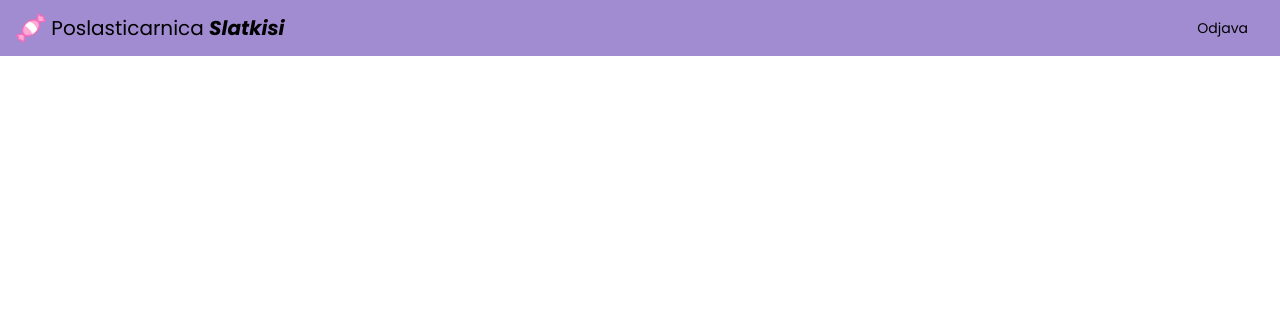
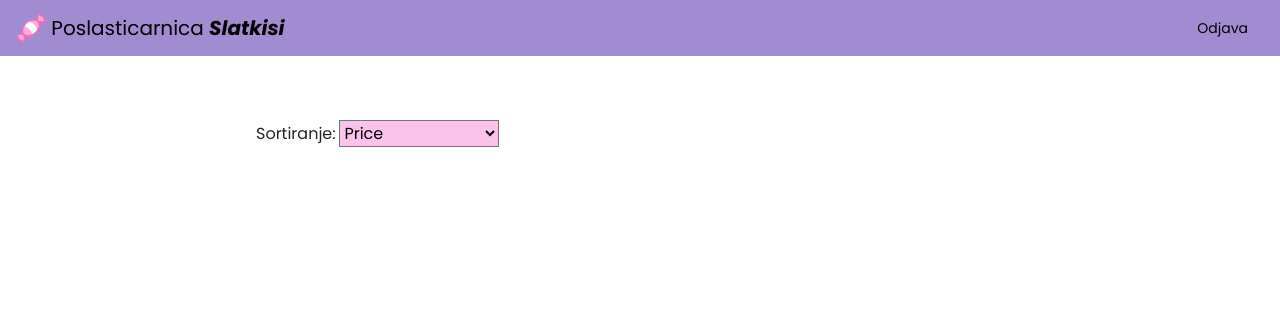
Before and after one commit to milicamilo/itehdomaci1, a PHP site: page /home.php in a window 1280 px wide. Shown: the top 316 px of the page. Run offline with PHP 8.4, Linux system fonts and the light colour scheme; tables that the repository leaves empty or names only in its code hold one stand-in row (values such as "Sample post"); some libraries are stand-ins or nearby versions.

Commit message:
omoguceno sortiranje po ceni

```diff
--- a/home.php
+++ b/home.php
@@ -48,6 +48,16 @@
             </div>
 
         </nav>
+        <div style="margin-top:5%">
+            <label for="cena" style="margin-left:20%;font-size:16px">Sortiranje: </label>
+            <select name="cena" id="cena" onchange="sortirajPoCeni()" style="background-color:#fbc2eb;color:black;font-size:16px">
+                    <option  >Price  </option>
+                    <option value="ASC">Price ascending  </option>
+                    <option value="DESC">Price  descending </option>
+            </select>
+
+
+        </div>
 
 
 
@@ -65,6 +75,26 @@
      <script src="https://code.jquery.com/jquery-3.1.1.min.js"></script>
     <script src="https://cdnjs.cloudflare.com/ajax/libs/popper.js/1.12.9/umd/popper.min.js" integrity="sha384-ApNbgh9B+Y1QKtv3Rn7W3mgPxhU9K/ScQsAP7hUibX39j7fakFPskvXusvfa0b4Q" crossorigin="anonymous"></script>
     <script src="https://maxcdn.bootstrapcdn.com/bootstrap/4.0.0/js/bootstrap.min.js" integrity="sha384-JZR6Spejh4U02d8jOt6vLEHfe/JQGiRRSQQxSfFWpi1MquVdAyjUar5+76PVCmYl" crossorigin="anonymous"></script>
-   <script src="js/main.js"></script>
+    <script>
+
+
+            function sortirajPoCeni() {
+                var sortiraj = $("#cena").val();
+                console.log(sortiraj);
+            //   var kategorijesel = $("#kategorija").val();
+
+                $("#products").html("");
+                $.post("productCards.php", { cena: sortiraj }, function (data) {
+                    $("#products").html(data);
+                });
+                $('html, body').animate({
+                    scrollTop: $("#products").offset().top
+                }, 2000);
+
+
+
+
+            }
+    </script>
 </body>
 </html>
--- a/model/Product.php
+++ b/model/Product.php
@@ -25,7 +25,16 @@
             return $conn->query($upit);
         }
 
+        public static function getAllProductsSortedByPriceDESC($conn){
+            $upit = " select * from product p inner join category c on p.category=c.idCat order by p.price desc";
 
+            return $conn->query($upit);
+        }
+        public static function getAllProductsSortedByPriceASC($conn){
+            $upit = " select * from product p inner join category c on p.category=c.idCat order by p.price asc";
+
+            return $conn->query($upit);
+        }
     }
 
 
```
